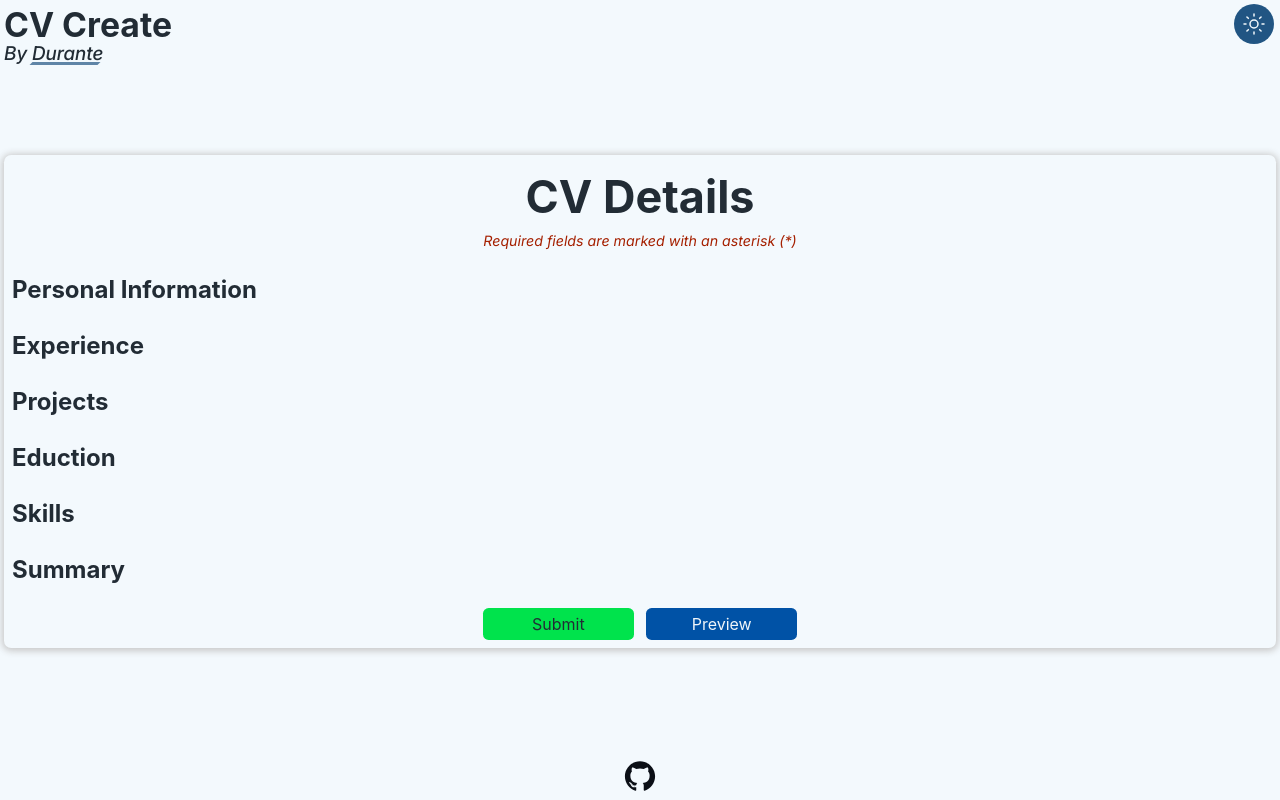
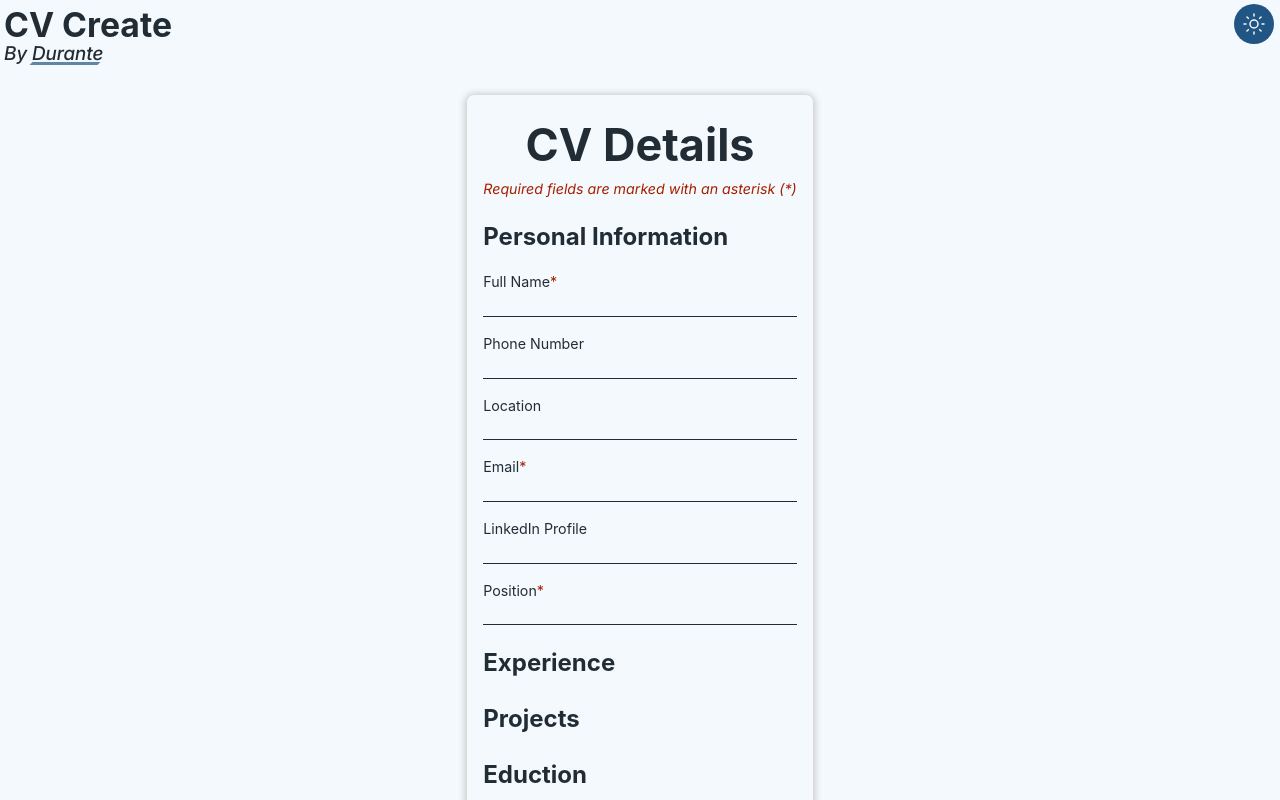
Before and after one commit to Dur4nt3/cv_project, a React (Vite) app: page / in a window 1280 px wide. Both pictures are taken after a click on the button "START". Shown: the top 800 px of the page. Built offline with nearby package versions, Linux system fonts and the light colour scheme; a web font is replaced by a local one.

Commit message:
Update form

```diff
--- a/src/App.jsx
+++ b/src/App.jsx
@@ -32,7 +32,7 @@ function App() {
                 changeTheme={handleThemeChange}
             />
             <Header />
-            <MainCont theme={theme} />
+            <MainCont />
             <Footer imgSrc={theme === 'light' ? ghMarkLight : ghMarkDark} />
         </>
     );
--- a/src/assets/stylesheets/AppNotice.css
+++ b/src/assets/stylesheets/AppNotice.css
@@ -36,8 +36,12 @@
     max-width: 65ch;
 }
 
+.notice-item:not(:last-child) {
+    margin-bottom: 0.5rem;
+}
+
 .button-cont {
-    margin-top: 0.75rem;
+    margin-top: 1.5rem;
     display: flex;
     justify-content: center;
 }
--- a/src/assets/stylesheets/Form.css
+++ b/src/assets/stylesheets/Form.css
@@ -1,7 +1,5 @@
 form {
     background: var(--background-color);
-    -webkit-backdrop-filter: blur(10px);
-    backdrop-filter: blur(10px);
 
     padding: 0.5rem;
     border-radius: 0.45rem;
@@ -9,10 +7,17 @@ form {
     box-shadow: var(--background-shadow);
 
     width: 100%;
+    max-width: max-content;
 
     display: flex;
     flex-direction: column;
     gap: 1.25rem;
+}
+
+@media (min-width: 48rem) {
+    form {
+        padding: 1rem;
+    }
 }
 
 .form-heading {
@@ -28,18 +33,28 @@ form {
 }
 
 .form-buttons-cont {
-    display: flex;
-    justify-content: center;
+    display: grid;
+    grid-auto-flow: column;
+    grid-auto-columns: 1fr;
     gap: 0.75rem;
 }
 
 .form-buttons-cont > * {
+    cursor: pointer;
     color: var(--text-alt);
     border-radius: 0.35rem;
     border: none;
-    flex-grow: 1;
     max-width: 15ch;
     padding: 0.25rem 0.25rem;
+    transition: 0.2s cubic-bezier(0.645, 0.045, 0.355, 1);
+}
+
+.form-buttons-cont > *:hover {
+    transform: translateY(-0.15rem);
+}
+
+.form-buttons-cont > *:active {
+    filter: brightness(1.15);
 }
 
 .submit-form {
@@ -54,3 +69,58 @@ body.dark-mode .submit-form {
 .preview-submission {
     background-color: var(--primary-color);
 }
+
+.form-row {
+    display: flex;
+    flex-direction: column;
+}
+
+.form-section > *:not(:last-child) {
+    margin-bottom: 1rem;
+}
+
+.form-label {
+    font-size: var(--fs-sm);
+    position: relative;
+    width: max-content;
+}
+
+.form-label::before {
+    content: '';
+    position: absolute;
+    width: 100%;
+    height: 0.085rem;
+    background-color: var(--primary-color);
+    transform: scale(0) skewX(-45deg);
+    bottom: 5%;
+    transform-origin: left center;
+    transition: 0.2s cubic-bezier(0.645, 0.045, 0.355, 1);
+}
+
+@media (min-width: 40rem) {
+    .form-label::before {
+        bottom: 11%;
+    }
+}
+
+.form-label:has(+input:focus)::before {
+    transform: scale(1) skewX(-45deg);
+}
+
+.required-indicator {
+    color: var(--accent-color);
+}
+
+.form-input {
+    font-size: var(--fs-sm);
+    outline: none;
+    background-color: var(--background-color);
+    border: none;
+    caret-color: var(--text-main);
+    border-bottom: 1.6px solid var(--text-main);
+    max-width: 45ch;
+}
+
+.form-input:focus {
+    border-bottom: 1.6px solid var(--primary-color);
+}
--- a/src/assets/stylesheets/MainCont.css
+++ b/src/assets/stylesheets/MainCont.css
@@ -1,4 +1,6 @@
 main {
+    margin-top: 2.5rem;
+    margin-bottom: 2.5rem;
     width: 100%;
     flex-grow: 1;
     padding: 0.25rem;
--- a/src/assets/stylesheets/ThemeSwitch.css
+++ b/src/assets/stylesheets/ThemeSwitch.css
@@ -8,6 +8,7 @@
     position: fixed;
     right: 2.5%;
     top: 0.5%;
+    z-index: 1;
 }
 
 @media (min-width: 40rem) {
--- a/src/index.css
+++ b/src/index.css
@@ -22,6 +22,8 @@
     --fs-xxl: clamp(2.44rem, 2.18vi + 2.01rem, 3.75rem);
     --fs-xxxl: clamp(3.05rem, 3.24vi + 2.4rem, 5rem);
 
+    color-scheme: light;
+
     --text-main: #222c35;
     --text-alt: #eff5f9;
     --background-color: #f3f9fd;
@@ -38,6 +40,8 @@
 }
 
 :root:has(body.dark-mode) {
+    color-scheme: dark;
+
     --text-main: #eff5f9;
     --text-alt: #222c35;
     --background-color: #0b0f16;
--- a/src/modules/components/AppNotice.jsx
+++ b/src/modules/components/AppNotice.jsx
@@ -1,9 +1,6 @@
 import '../../assets/stylesheets/AppNotice.css';
 
-import historyLight from '../../assets/media/icons/history-light-mode.svg';
-import historyDark from '../../assets/media/icons/history-dark-mode.svg';
-
-export default function AppNotice({ handleNotice, theme }) {
+export default function AppNotice({ handleNotice}) {
     return (<div className='notice-cont'>
         <h1 className="notice-header">Welcome to CV Create</h1>
         <p className="notice-paragraph">This app helps you put together a clean, simple CV.</p>
@@ -16,14 +13,15 @@ export default function AppNotice({ handleNotice, theme }) {
                 <li className="notice-item">Download your CV (PDF format) when you're finished.</li>
             </ol>
         </div>
-
-        <p className="notice-paragraph"><b>NOTE: </b>data is saved across sessions.</p>
-        <p className="notice-paragraph">
-            You can access and manage your CVs via the history
-            (<img src={theme === 'light' ? historyLight : historyDark } className='inline-img' alt='resume history indicator example' />)
-            button at the top of the page.
-        </p>
-
+        <div className="list-wrapper">
+            <h2 className="notice-subheading">Please Note:</h2>
+            <ul className="notice-list">
+                <li className="notice-item">The template used in this app is based on popular resume templates.</li>
+                <li className="notice-item">Although only some of the fields are mandatory, I recommend filling all of them.</li>
+                <li className="notice-item">Some sections can be switched on and off depending on how you would like to structure your resume.</li>
+                <li className="notice-item">I recommend doing additional research to better understand what information you would want include in your resume.</li>
+            </ul>
+        </div>
         <div className="button-cont"><button className="close-notice" onClick={handleNotice}>Start</button></div>
     </div>)
 }
--- a/src/modules/components/Form.jsx
+++ b/src/modules/components/Form.jsx
@@ -7,15 +7,22 @@ import {
     EductionItem,
     SkillItem,
 } from '../utilities/form-data';
-import { initializePersonalInfo } from '../utilities/form-utilities';
+import { initializePersonalInfo, createInfoInputs } from '../utilities/form-utilities';
 import '../../assets/stylesheets/Form.css';
 
 function Info() {
     const [info, setInfo] = useState(initializePersonalInfo());
 
+    function updateInfo(event, property) {
+        const newVal = event.target.value;
+        const newInfo = { ...info, [property]: newVal };
+        setInfo(newInfo);
+    }
+
     return (
         <div className='form-section'>
             <h2 className='form-section-heading'>Personal Information</h2>
+            {createInfoInputs(info, updateInfo)}
         </div>
     );
 }
@@ -73,18 +80,20 @@ function Summary() {
 function FormActions({ handleSubmission, handlePreview }) {
     return (
         <div className='form-buttons-cont'>
-            <button className='submit-form'>Submit</button>
-            <button className='preview-submission'>Preview</button>
+            <button className='submit-form' onClick={handleSubmission}>Save</button>
+            <button className='preview-submission' onClick={handlePreview}>Preview</button>
         </div>
     );
 }
 
 export default function Form({ submissionHandler }) {
-    function handleSubmission() {
+    function handleSubmission(event) {
+        event.preventDefault();
         console.log('placeholder function for submission');
     }
 
-    function handlePreview() {
+    function handlePreview(event) {
+        event.preventDefault();
         console.log('placeholder function for preview');
     }
 
--- a/src/modules/components/MainCont.jsx
+++ b/src/modules/components/MainCont.jsx
@@ -4,7 +4,7 @@ import '../../assets/stylesheets/MainCont.css';
 import AppNotice from './AppNotice';
 import Form from './Form';
 
-export default function MainCont({ theme }) {
+export default function MainCont() {
     const [noticeClosed, closeNotice] = useState(false);
 
     // NOTE: can only dismiss the notice
@@ -22,7 +22,7 @@ export default function MainCont({ theme }) {
             {noticeClosed ? (
                 <Form  submissionHandler={submissionHandler} />
             ) : (
-                <AppNotice handleNotice={handleNotice} theme={theme} />
+                <AppNotice handleNotice={handleNotice} />
             )}
         </main>
     );
--- a/src/modules/utilities/form-utilities.js
+++ /dev/null
@@ -1,5 +0,0 @@
-import { PersonalInfo, EductionItem, SkillItem } from '../utilities/form-data';
-
-export function initializePersonalInfo() {
-    return new PersonalInfo('', '', '', '', '', '', '');
-}
--- /dev/null
+++ b/src/modules/utilities/form-utilities.jsx
@@ -0,0 +1,59 @@
+import { PersonalInfo, EductionItem, SkillItem } from '../utilities/form-data';
+
+export function initializePersonalInfo() {
+    return new PersonalInfo('', '', '', '', '', '', '');
+}
+
+export function createInfoInputs(infoObj, changeCallback) {
+    const inputList = Object.keys(infoObj).map((key) => {
+        let inputType;
+        let label;
+        const requiredFields = ['fullName', 'email', 'position'];
+        switch (key) {
+            case 'email':
+                inputType = 'email';
+                label = 'Email';
+                break;
+
+            case 'linkedInProfile':
+                inputType = 'url';
+                label = 'LinkedIn Profile';
+                break;
+
+            case 'phoneNumber':
+                inputType = 'tel';
+                label = 'Phone Number';
+                break;
+
+            case 'fullName':
+                inputType = 'text';
+                label = 'Full Name';
+                break;
+
+            default:
+                inputType = 'text';
+                label = key.charAt(0).toUpperCase() + key.slice(1);
+        }
+
+        const required = requiredFields.includes(key);
+
+        return (
+            <div className='form-row' key={key}>
+                <label htmlFor={key} className='form-label'>
+                    {label}
+                    {required && <span className='required-indicator'>*</span>}
+                </label>
+                <input
+                    id={key}
+                    className='form-input'
+                    type={inputType}
+                    required={required}
+                    value={infoObj[key]}
+                    onChange={(event) => changeCallback(event, key)}
+                />
+            </div>
+        );
+    });
+
+    return inputList;
+}
```
